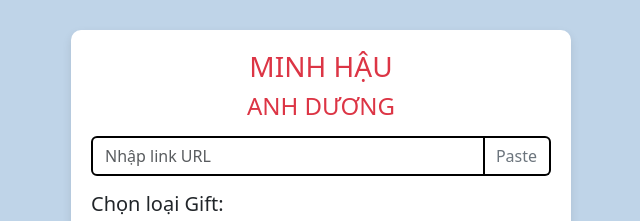
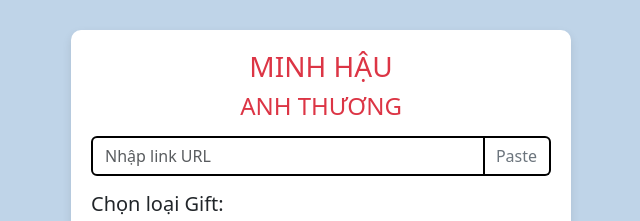
Before and after one commit to doanh2805/ToolAnhDuong, a plain HTML site: page index.html in a window 1280 px wide. Shown: the top 221 px of the page, 319-959 px from the left. Drawn offline with nearby package versions, Linux system fonts and the light colour scheme.

Commit message:
Update index.html

```diff
--- a/index.html
+++ b/index.html
@@ -61,7 +61,7 @@
 <body>
   <div class="container">
     <h3 class="text-center text-danger">MINH HẬU
-      <h4 class="text-center text-danger">ANH DƯƠNG</h4>
+      <h4 class="text-center text-danger">ANH THƯƠNG</h4>
     </h3>
 
     <div class="input-group mt-3">
```
